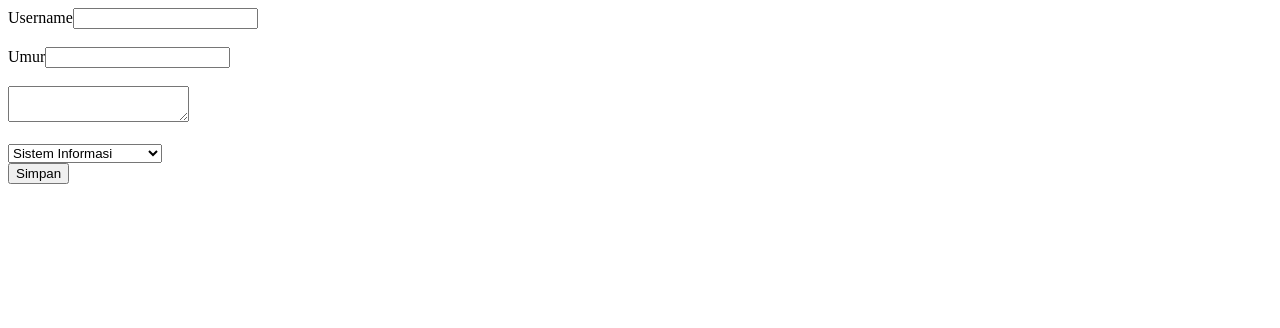
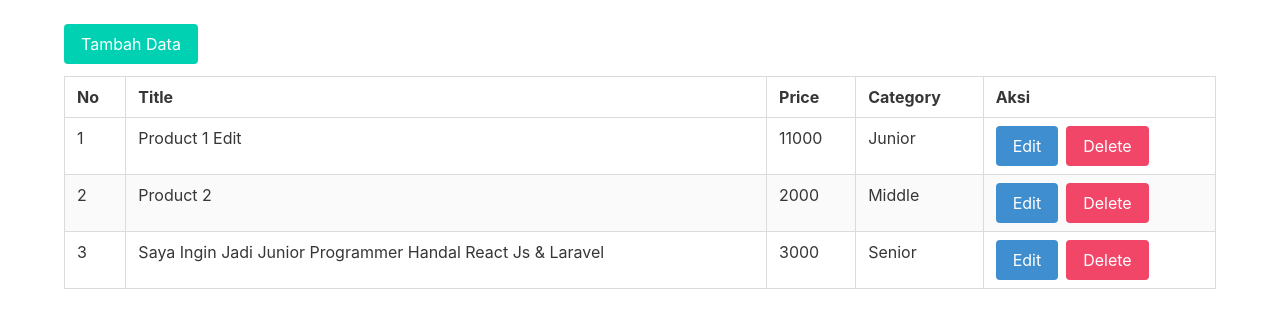
Before and after one commit to fazeelmuhammadzuhdi/Belajar-React-Js, a React (Create React App) app: page / in a window 1280 px wide. Shown: the top 328 px of the page. Built offline with nearby package versions, Linux system fonts and the light colour scheme; data requests are answered from the project's data file.

Commit message:
Belajar CRUD React Js dari Api Buat Sendiri

```diff
--- /dev/null
+++ b/db.json
@@ -0,0 +1,22 @@
+{
+  "products": [
+    {
+      "title": "Product 1 Edit",
+      "price": "11000",
+      "category": "Junior",
+      "id": 1
+    },
+    {
+      "id": 2,
+      "title": "Product 2",
+      "category": "Middle",
+      "price": 2000
+    },
+    {
+      "title": "Saya Ingin Jadi Junior Programmer Handal React Js & Laravel ",
+      "category": "Senior ",
+      "price": "3000",
+      "id": 3
+    }
+  ]
+}
--- a/package.json
+++ b/package.json
@@ -6,6 +6,7 @@
     "@testing-library/jest-dom": "^5.16.5",
     "@testing-library/react": "^13.4.0",
     "@testing-library/user-event": "^13.5.0",
+    "bulma": "^0.9.4",
     "react": "^18.2.0",
     "react-dom": "^18.2.0",
     "react-scripts": "5.0.1",
--- a/src/App.js
+++ b/src/App.js
@@ -15,6 +15,9 @@ import FavoriteColor from "./Pages/FavoriteColor";
 import Timers from "./Pages/Count";
 import Counter from "./Pages/Counter";
 import MyForm from "./Pages/Form";
+import ProductList from "./Pages/ProductList";
+import AddProduct from "./Pages/AddProduct";
+import EditProduct from "./Pages/EditProduct";
 // const phoneData = [
 //   { name: "IPHONE 11", price: 1300000, discount: 10 },
 //   { name: "IPHONE 12", price: 1400000, discount: 40 },
@@ -140,11 +143,19 @@ import MyForm from "./Pages/Form";
 function App() {
   return (
     <>
-      <MyForm />
+      {/* <MyForm /> */}
       {/* <Counter /> */}
       {/* <Timers /> */}
       {/* <FavoriteColor /> */}
+      <BrowserRouter>
+        <Routes>
+          <Route path="/" element={<ProductList />}></Route>
+          <Route path="/add" element={<AddProduct />}></Route>
+          <Route path="/edit/:id" element={<EditProduct />}></Route>
+        </Routes>
+      </BrowserRouter>
     </>
+
     // <BrowserRouter>
     //   <Routes>
     //     <Route path="/" element={<Layout />}>
--- /dev/null
+++ b/src/Pages/AddProduct.jsx
@@ -0,0 +1,69 @@
+import React from 'react'
+import { useState } from 'react'
+import { Link, useNavigate } from 'react-router-dom'
+
+const AddProduct = () => {
+
+    // const [title, setTitle] = useState('')
+    // const [price, setPrice] = useState('')
+    const navigate = useNavigate()
+
+    const [input, setInput] = useState({})
+
+    const handleChange = (e) => {
+        e.preventDefault()
+
+        const { name, value } = e.target
+        setInput((prevData) => ({ ...prevData, [name]: value }))
+    }
+
+
+    const saveProduct = async (e) => {
+        e.preventDefault();
+        await fetch('http://localhost:8080/products', {
+            method: "POST",
+            body: JSON.stringify(input),
+            headers: {
+                'Content-Type': 'application/json'
+            }
+        })
+        navigate('/')
+
+    }
+
+    return (
+        <div className='container my-5'>
+            <form onSubmit={saveProduct}>
+                <div className="field">
+                    <label htmlFor="label" className="label">Title</label>
+                    <div className="control">
+                        <input type="text" name='title' value={input.title || ''} onChange={handleChange} className='input' placeholder='Title' />
+
+                    </div>
+                </div>
+                <div className="field">
+                    <label htmlFor="label" className="label">Price</label>
+                    <div className="control">
+                        <input type="number" name='price' value={input.price || ''} onChange={handleChange} className='input' placeholder='Price' />
+                    </div>
+                </div>
+
+                <div className="field">
+                    <label htmlFor="label" className="label">Category</label>
+                    <div className="control">
+                        <input type="text" name='category' value={input.category || ''} onChange={handleChange} className='input' placeholder='Category' />
+                    </div>
+                </div>
+
+                <div className="field">
+                    <div className="control">
+                        <button className='button is-small is-primary mr-3'>Simpan</button>
+                        <Link to={`/`} className='button is-small is-warning'>Kembali</Link>
+                    </div>
+                </div>
+            </form>
+        </div>
+    )
+}
+
+export default AddProduct
--- /dev/null
+++ b/src/Pages/EditProduct.jsx
@@ -0,0 +1,88 @@
+import React, { useEffect } from 'react'
+import { useState } from 'react'
+import { Link, useNavigate, useParams } from 'react-router-dom'
+
+const EditProduct = () => {
+
+    // const [title, setTitle] = useState('')
+    // const [price, setPrice] = useState('')
+    const navigate = useNavigate()
+    const { id } = useParams()
+
+    const [input, setInput] = useState({})
+
+    const handleChange = (e) => {
+        e.preventDefault()
+        const { name, value } = e.target
+        setInput((prevData) => ({ ...prevData, [name]: value }))
+    }
+
+    useEffect(() => {
+        getDataById()
+    }, [])
+
+
+    const getDataById = async () => {
+
+        const response = await fetch(`http://localhost:8080/products/${id}`)
+        const data = await response.json()
+
+        setInput(data)
+
+        // setTitle(data.title)
+        // setPrice(data.price)
+
+    }
+
+
+    const editProduct = async (e) => {
+        e.preventDefault()
+        // console.log(product);
+        await fetch(`http://localhost:8080/products/${id}`, {
+            method: "PUT",
+            body: JSON.stringify(input),
+            headers: {
+                'Content-Type': 'Application/json'
+            }
+        })
+        navigate('/')
+
+    }
+
+    return (
+        <div className='container my-5'>
+            <form onSubmit={editProduct}>
+                <div className="field">
+                    <label htmlFor="label" className="label">Title</label>
+                    <div className="control">
+                        <input type="text" name='title' value={input.title || ''} onChange={handleChange} className='input' placeholder='Title' />
+                    </div>
+                </div>
+                <div className="field">
+                    <label htmlFor="label" className="label">Price</label>
+                    <div className="control">
+                        <input type="text" name='price' value={input.price || ''} onChange={handleChange} className='input' placeholder='Price' />
+                    </div>
+                </div>
+
+                <div className="field">
+                    <label htmlFor="label" className="label">Category</label>
+                    <div className="control">
+                        <input type="text" name='category' value={input.category || ''} onChange={handleChange} className='input' placeholder='Price' />
+                    </div>
+                </div>
+
+                <div className="field">
+                    <div className="control">
+                        <button className='button is-small is-primary mr-3'>Update</button>
+                        <Link to={`/`} className='button is-small is-warning'>Kembali</Link>
+                    </div>
+                </div>
+            </form>
+        </div>
+
+
+    )
+}
+
+export default EditProduct
--- a/src/Pages/Form.jsx
+++ b/src/Pages/Form.jsx
@@ -62,7 +62,6 @@ function MyForm() {
     const handleSubmit = (event) => {
         event.preventDefault()
         console.log(inputs);
-
     }
 
 
--- /dev/null
+++ b/src/Pages/ProductList.jsx
@@ -0,0 +1,63 @@
+import React, { useState } from 'react'
+import { useEffect } from 'react'
+import { Link } from 'react-router-dom'
+
+const ProductList = () => {
+    const [products, setProducts] = useState([])
+
+    useEffect(() => {
+        fetchData()
+    }, [])
+
+    const fetchData = async () => {
+        const response = await fetch('http://localhost:8080/products')
+        const data = await response.json()
+        setProducts(data)
+    }
+
+    const deleteProduct = async (id) => {
+        await fetch(`http://localhost:8080/products/${id}`, {
+            method: "DELETE",
+            headers: {
+                'Content-Type': 'Application/json'
+            }
+        })
+        fetchData()
+    }
+
+    return (
+        <div className='container my-5'>
+            <Link to={`/add`} className='button is-primary mb-3'>Tambah Data</Link>
+
+            <table className='table is-striped is-bordered is-fullwidth'>
+                <thead>
+                    <tr>
+                        <th>No</th>
+                        <th>Title</th>
+                        <th>Price</th>
+                        <th>Category</th>
+                        <th>Aksi</th>
+                    </tr>
+                </thead>
+                <tbody>
+                    {products.map((product, index) => (
+                        <tr key={product.id}>
+                            <td>{index + 1}</td>
+                            <td>{product.title}</td>
+                            <td>{product.price}</td>
+                            <td>{product.category}</td>
+                            <td >
+                                <Link to={`/edit/${product.id}`} className='button is-info mr-2'>Edit</Link>
+                                <button onClick={() => deleteProduct(product.id)} className='button is-danger'>Delete</button>
+                            </td>
+                        </tr>
+                    ))}
+
+                </tbody>
+            </table>
+
+        </div>
+    )
+}
+
+export default ProductList
--- a/src/index.js
+++ b/src/index.js
@@ -2,6 +2,7 @@ import React from "react";
 import ReactDOM from "react-dom/client";
 import App from "./App";
 import reportWebVitals from "./reportWebVitals";
+import "bulma/css/bulma.css";
 
 const root = ReactDOM.createRoot(document.getElementById("root"));
 
```
Also changed, not shown: 1 other file (tests, documents, lock files or other folders).
